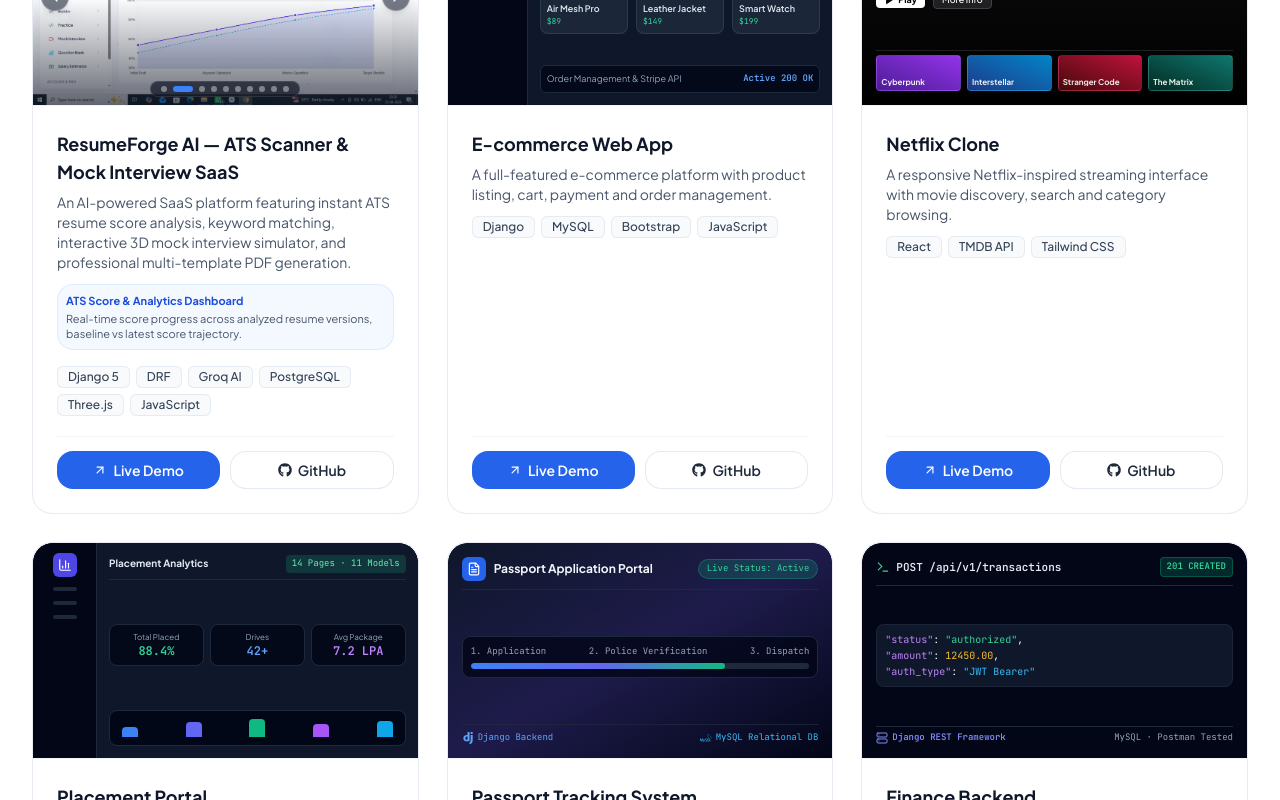
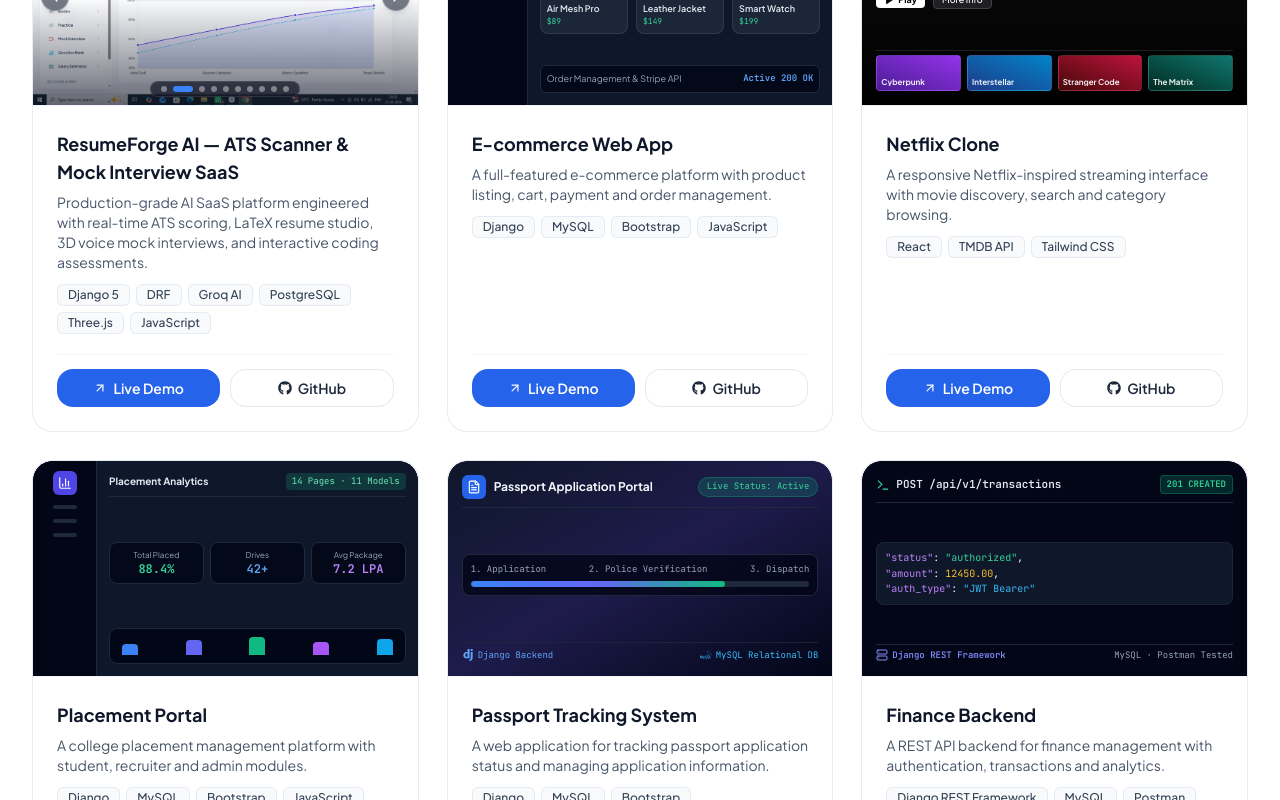
Before and after one commit to Jayhind-Yadav592/Portfolio_final, a React (Vite) app: page / in a window 1280 px wide. Shown: the part 3740-4540 px from the top of the page. Built offline with nearby package versions, Linux system fonts and the light colour scheme.

Commit message:
fix(projects): remove caption box to balance card height and strengthen description

```diff
--- a/src/components/common/ProjectCard.jsx
+++ b/src/components/common/ProjectCard.jsx
@@ -151,18 +151,6 @@
             {project.description}
           </p>
 
-          {/* Slide-specific Caption (if currently active slide has caption) */}
-          {currentSlideInfo && (
-            <div className="mb-4 p-2 rounded-xl bg-blue-50/70 border border-blue-100/90 text-slate-700 text-xs">
-              <span className="font-bold text-blue-700 block text-[11px] mb-0.5">
-                {currentSlideInfo.title}
-              </span>
-              <p className="text-[11px] text-slate-600 leading-snug">
-                {currentSlideInfo.caption}
-              </p>
-            </div>
-          )}
-
           {/* Technology Badges */}
           <div className="flex flex-wrap gap-1.5 mb-5">
             {project.technologies.map((tech) => (
--- a/src/data/projects.js
+++ b/src/data/projects.js
@@ -13,7 +13,7 @@
   {
     id: 'resumeforge-ai',
     title: 'ResumeForge AI — ATS Scanner & Mock Interview SaaS',
-    description: 'An AI-powered SaaS platform featuring instant ATS resume score analysis, keyword matching, interactive 3D mock interview simulator, and professional multi-template PDF generation.',
+    description: 'Production-grade AI SaaS platform engineered with real-time ATS scoring, LaTeX resume studio, 3D voice mock interviews, and interactive coding assessments.',
     technologies: ['Django 5', 'DRF', 'Groq AI', 'PostgreSQL', 'Three.js', 'JavaScript'],
     visualType: 'resumeforge',
     featured: true,
```
